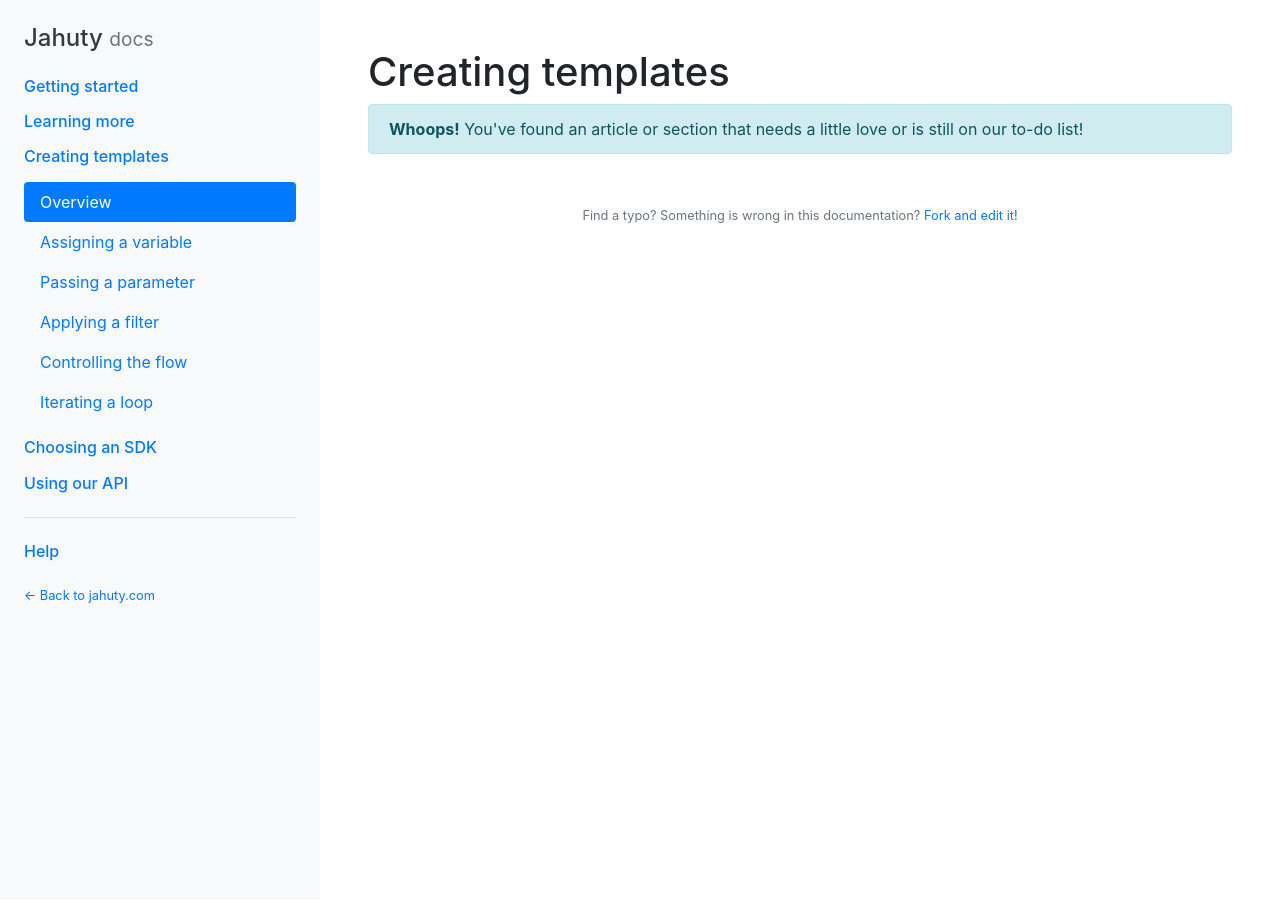
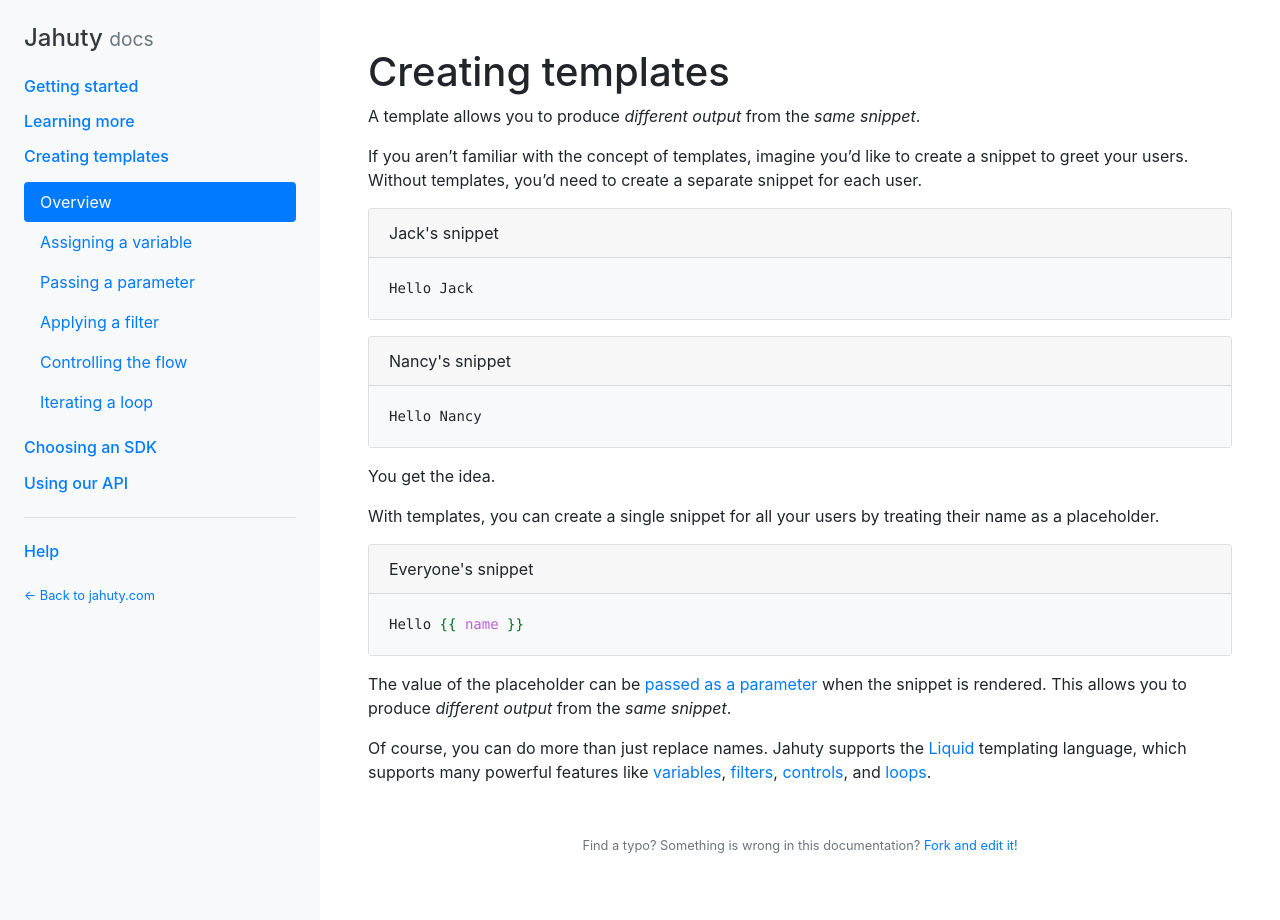
Before and after one commit to jahuty/documentation, a Jekyll site: the page built from liquid/introduction.md, in a window 1280 px wide. Built offline with Jekyll 4.4.1, drawn with Linux system fonts in a browser that asks for light colours; nearby versions of some CDN libraries.

Commit message:
Add introduction

```diff
--- a/liquid/introduction.md
+++ b/liquid/introduction.md
@@ -4,10 +4,24 @@ description : Creating templates in Jahuty.
 keywords    : [creating, templates, liquid]
 category    : liquid
 ---
-{% comment %}
-  What is liquid?
-{% endcomment %}
 
 # Creating templates
 
-{% include todo.html %}
+A template allows you to produce _different output_ from the _same snippet_.
+
+If you aren't familiar with the concept of templates, imagine you'd like to create a snippet to greet your users. Without templates, you'd need to create a separate snippet for each user.
+
+{% include code.html header="Jack's snippet" language=html code="Hello Jack" %}
+
+{% include code.html header="Nancy's snippet" language=html code="Hello Nancy" %}
+
+You get the idea.
+
+With templates, you can create a single snippet for all your users by treating their name as a placeholder.
+
+{% capture code %}{% raw %}Hello {{ name }}{% endraw %}{% endcapture %}
+{% include code.html header="Everyone's snippet" language=liquid code=code %}
+
+The value of the placeholder can be [passed as a parameter](parameters) when the snippet is rendered. This allows you to produce _different output_ from the _same snippet_.
+
+Of course, you can do more than just replace names. Jahuty supports the [Liquid](https://shopify.github.io/liquid/) templating language, which supports many powerful features like [variables](variables), [filters](filters),  [controls](controls), and [loops](loops).
```
